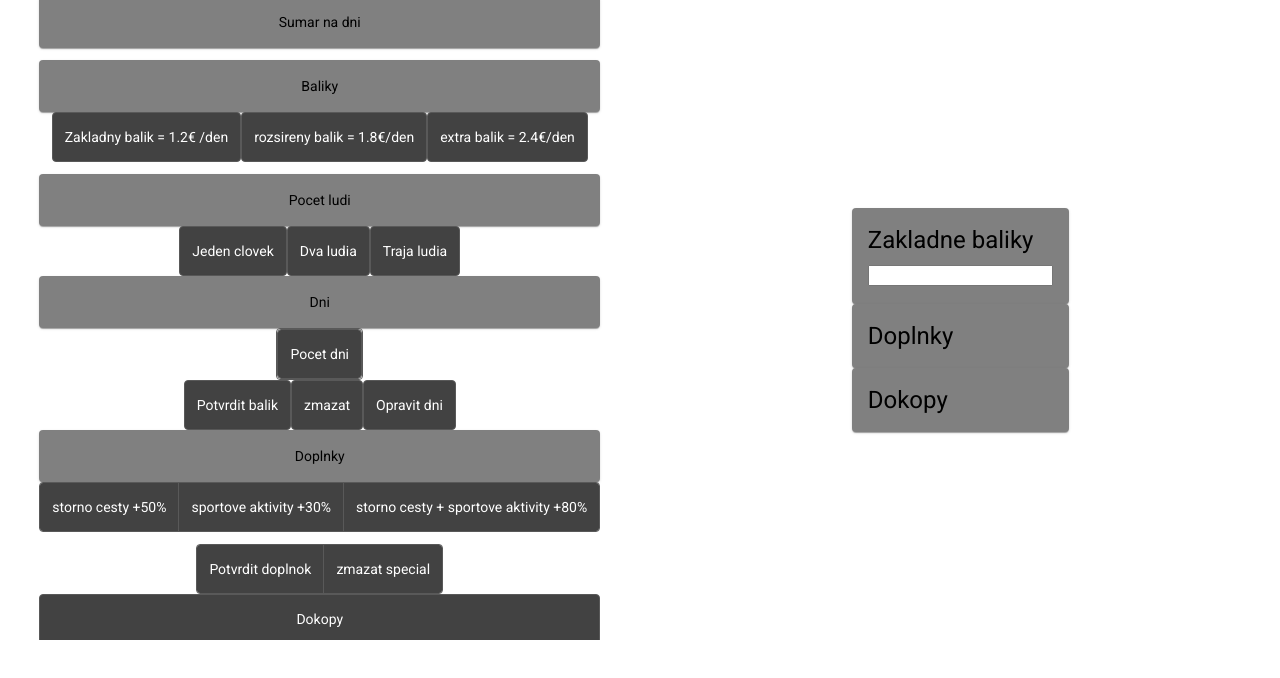
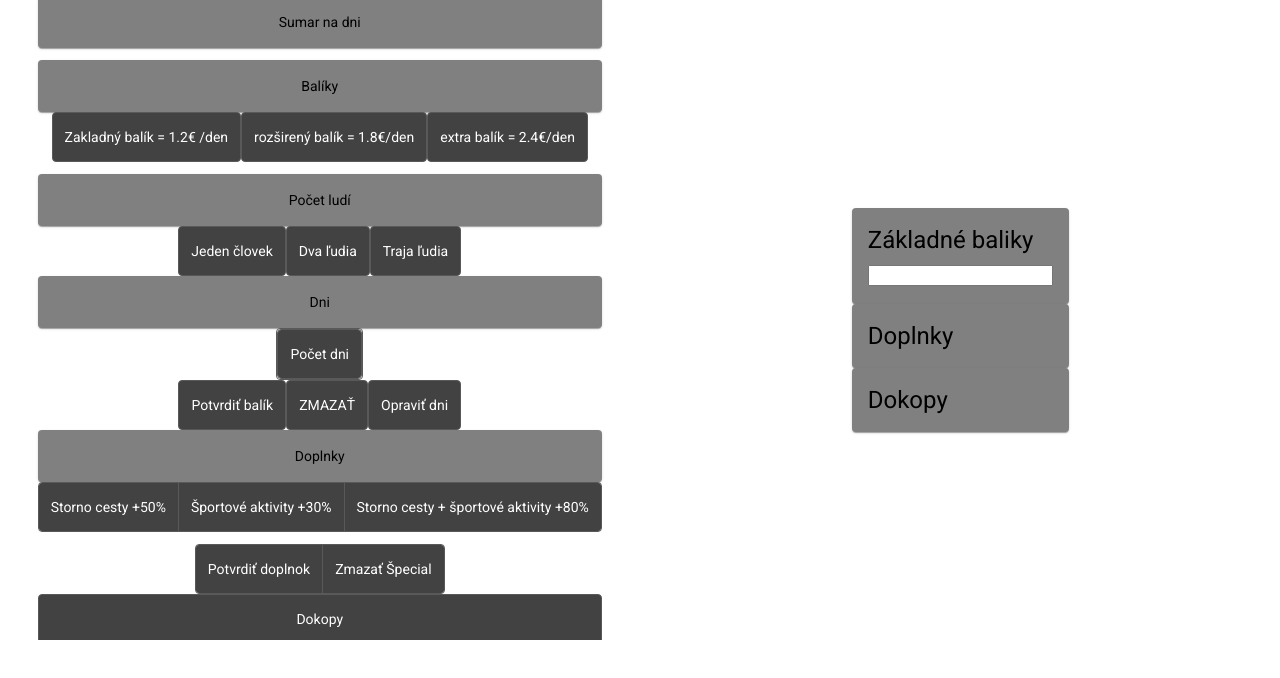
Before and after one commit to Joxer-Mocny/Insurance-calculator, an Angular app: page / in a window 1280 px wide. Shown: the top 678 px of the page. Built offline with nearby package versions, Linux system fonts and the light colour scheme.

Commit message:
Last details

```diff
--- a/src/app/app.component.html
+++ b/src/app/app.component.html
@@ -35,7 +35,7 @@
       <div class="packages">
         <section [hidden]="!inboundClick">
           <mat-card style="background-color: grey; color: black"
-            >Baliky</mat-card
+            >Balíky</mat-card
           >
           <p [hidden]="!NonClickButton">
             <mat-button-toggle
@@ -43,7 +43,7 @@
               class="more-styles"
               (click)="!(NonClickButton = !NonClickButton)"
               (click)="writeToInput('1.2')"
-              >Zakladny balik = 1.2€ /den</mat-button-toggle
+              >Zakladný balík = 1.2€ /den</mat-button-toggle
             >
 
             <mat-button-toggle
@@ -51,14 +51,14 @@
               class="more-styles"
               (click)="!(NonClickButton = !NonClickButton)"
               (click)="writeToInput('1.8')"
-              >rozsireny balik = 1.8€/den</mat-button-toggle
+              >rozširený balík = 1.8€/den</mat-button-toggle
             >
             <mat-button-toggle
               type="button"
               class="more-styles"
               (click)="!(NonClickButton = !NonClickButton)"
               (click)="writeToInput('2.4')"
-              >extra balik = 2.4€/den</mat-button-toggle
+              >extra balík = 2.4€/den</mat-button-toggle
             >
           </p>
           <p [hidden]="NonClickButton">
@@ -67,14 +67,14 @@
               class="more-styles"
               (click)="!(NonClickButton = !NonClickButton)"
               (click)="back3()"
-              >Zmazat balik</mat-button-toggle
+              >Zmazať balík</mat-button-toggle
             >
           </p>
         </section>
         <!-- year packages -->
         <section [hidden]="inboundClick">
           <mat-card style="background-color: grey; color: black"
-            >Baliky</mat-card
+            >Balíky</mat-card
           >
           <p [hidden]="!NonClickButton">
             <mat-button-toggle
@@ -82,21 +82,21 @@
               class="more-styles"
               (click)="!(NonClickButton = !NonClickButton)"
               (click)="writeToInput('39')"
-              >Zakladny Balik = 39€</mat-button-toggle
+              >Základný balík = 39€</mat-button-toggle
             >
             <mat-button-toggle
               type="button"
               class="more-styles"
               (click)="!(NonClickButton = !NonClickButton)"
               (click)="writeToInput('49')"
-              >Rozsireny Balik = 49€</mat-button-toggle
+              >Rozšírený balík = 49€</mat-button-toggle
             >
             <mat-button-toggle
               type="button"
               class="more-styles"
               (click)="!(NonClickButton = !NonClickButton)"
               (click)="writeToInput('59')"
-              >Zakladny Balik = 59€</mat-button-toggle
+              >Základný balík = 59€</mat-button-toggle
             >
           </p>
           <p [hidden]="NonClickButton">
@@ -105,23 +105,23 @@
               class="more-styles"
               (click)="!(NonClickButton = !NonClickButton)"
               (click)="back3()"
-              >Zmazat balik</mat-button-toggle
+              >Zmazať balík</mat-button-toggle
             >
           </p>
         </section>
         <!-- How much people -->
         <div class="People">
           <mat-card style="background-color: grey; color: black"
-            >Pocet ludi</mat-card
+            >Počet ludí</mat-card
           >
           <mat-button-toggle (click)="writeToInput('*1')"
-            >Jeden clovek</mat-button-toggle
+            >Jeden človek</mat-button-toggle
           >
           <mat-button-toggle (click)="writeToInput('*2')"
-            >Dva ludia</mat-button-toggle
+            >Dva ľudia</mat-button-toggle
           >
           <mat-button-toggle (click)="writeToInput('*3')"
-            >Traja ludia</mat-button-toggle
+            >Traja ľudia</mat-button-toggle
           >
         </div>
         <!-- how much days -->
@@ -138,7 +138,7 @@
                     class="more-styles"
                     (click)="!(NonCLickButton2 = !NonCLickButton2)"
                     (click)="writeToInput('*')"
-                    >Pocet dni</mat-button-toggle
+                    >Počet dni</mat-button-toggle
                   >
                 </mat-button-toggle-group>
               </div>
@@ -148,7 +148,7 @@
                     type="button"
                     class="more-styles"
                     (click)="!(NonCLickButton2 = !NonCLickButton2)"
-                    >Pocet dni</mat-button-toggle
+                    >Počet dni</mat-button-toggle
                   >
                 </mat-button-toggle-group>
               </div>
@@ -193,14 +193,14 @@
             type="button"
             class="more-styles"
             (click)="show()"
-            >Potvrdit balik</mat-button-toggle
+            >Potvrdiť balík</mat-button-toggle
           >
           <mat-button-toggle
             [hidden]="!inboundClick"
             id="back"
             (click)="back()"
           >
-            zmazat
+            ZMAZAŤ
           </mat-button-toggle>
           <mat-button-toggle
             [hidden]="!inboundClick"
@@ -209,7 +209,7 @@
             class="more-styles"
             (click)="!(NonCLickButton2 = !NonCLickButton2)"
           >
-            Opravit dni
+            Opraviť dni
           </mat-button-toggle>
         </div>
         <!-- Extra for days -->
@@ -220,13 +220,13 @@
             >
             <mat-button-toggle-group>
               <mat-button-toggle (click)="writeToInputSpec('*0.5')"
-                >storno cesty +50%</mat-button-toggle
+                >Storno cesty +50%</mat-button-toggle
               >
               <mat-button-toggle (click)="writeToInputSpec('*0.3')"
-                >sportove aktivity +30%</mat-button-toggle
+                >Športové aktivity +30%</mat-button-toggle
               >
               <mat-button-toggle (click)="writeToInputSpec('*0.8')">
-                storno cesty + sportove aktivity +80%
+                Storno cesty + športové aktivity +80%
               </mat-button-toggle>
             </mat-button-toggle-group>
           </p>
@@ -243,10 +243,10 @@
               >storno cesty +20%</mat-button-toggle
             >
             <mat-button-toggle (click)="writeToInputSpec('*0.1')"
-              >sportove aktivity 10%</mat-button-toggle
+              >Športové aktivity 10%</mat-button-toggle
             >
             <mat-button-toggle (click)="writeToInputSpec('*0.3')">
-              storno cesty + sportove aktivity +30%
+              Storno cesty + športové aktivity +30%
             </mat-button-toggle>
           </mat-button-toggle-group>
         </p>
@@ -255,13 +255,13 @@
             (click)="!(ClickHideButton1 = !ClickHideButton1)"
             id="Showsumar"
             (click)="showSumar()"
-            >Potvrdit doplnok</mat-button-toggle
+            >Potvrdiť doplnok</mat-button-toggle
           >
           <mat-button-toggle
             id="back1"
             (click)="back1()"
             (click)="!(ClickHideButton1 = !ClickHideButton1)"
-            >zmazat special</mat-button-toggle
+            >Zmazať Špecial</mat-button-toggle
           >
         </mat-button-toggle-group>
       </div>
@@ -279,10 +279,10 @@
             (click)="back2()"
             (click)="!(ClickHideButton1 = !ClickHideButton1)"
             (click)="!(ClickHideButton2 = !ClickHideButton2)"
-            >zmazat sumar</mat-button-toggle
+            >Zmazať sumár</mat-button-toggle
           >
           <mat-button-toggle id="clear" (click)="refresh()"
-            >zmazat vsetko</mat-button-toggle
+            >Zmazať všetko</mat-button-toggle
           >
         </mat-button-toggle-group>
       </div>
@@ -293,7 +293,7 @@
     <div class="ShowSumar">
       <mat-card style="background-color: grey; color: black"
         ><h1>
-          Zakladne baliky
+          Základné baliky
           <div>
             <input [(ngModel)]="toShow" name="days" type="text" />
           </div></h1
```
Also changed, not shown: Readme.txt.
